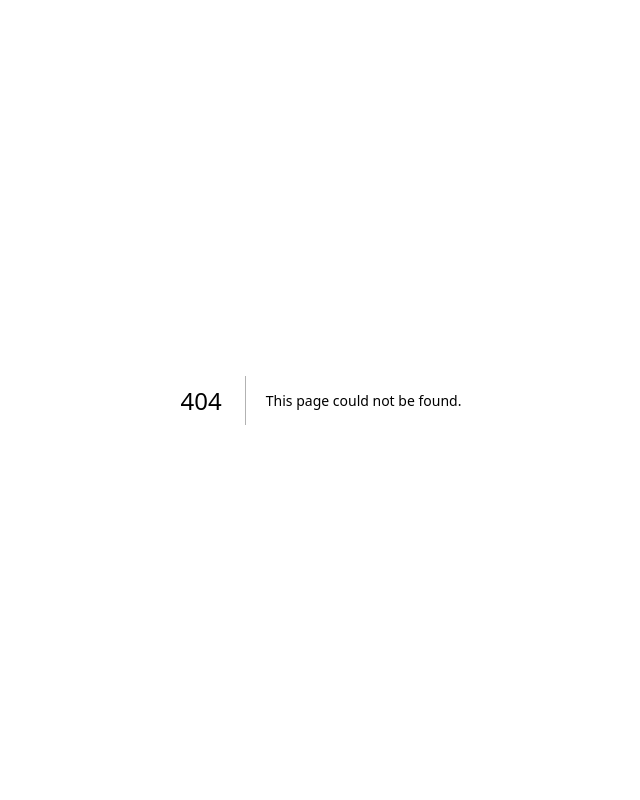
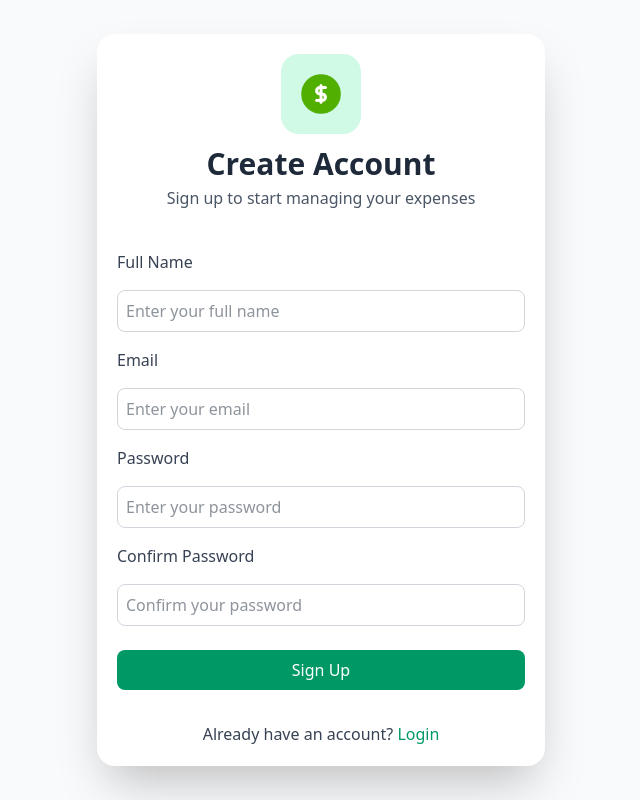
Before and after one commit to zsedrickj/expense_tracker, a Next.js app: page /auth/signup in a window 1280 px wide. Before the commit this address had no page. Shown: the whole page, without its empty margins (319-959 px from the left). Built offline with nearby package versions, Linux system fonts and the light colour scheme.

Commit message:
"Editing the routing in signup and login form"

```diff
--- a/app/auth/login/page.tsx
+++ b/app/auth/login/page.tsx
@@ -166,7 +166,7 @@ const LoginForm = () => {
           <p className="text-center text-sm sm:text-base text-gray-700 dark:text-gray-200 mt-4">
             Don&apos;t have an account?{" "}
             <Link
-              href="/sign-up"
+              href="/auth/signup"
               className="text-emerald-600 dark:text-emerald-400 hover:underline"
             >
               Sign up
--- a/app/auth/sign-up/page.tsx
+++ b/app/auth/signup/page.tsx
@@ -5,7 +5,7 @@ import Link from "next/link";
 import { useRouter } from "next/navigation";
 import Swal from "sweetalert2";
 
-const SignUpForm = () => {
+export const SignUpForm = () => {
   const router = useRouter();
   const [fullname, setFullname] = useState("");
   const [email, setEmail] = useState("");
@@ -72,7 +72,7 @@ const SignUpForm = () => {
         title: "Registration Successful",
         text: `Welcome, ${data.user.fullname}!`,
       }).then(() => {
-        router.push("/main");
+        router.push("/dashboard");
       });
 
       // Reset form
@@ -200,7 +200,7 @@ const SignUpForm = () => {
           <p className="text-center text-sm sm:text-base text-gray-700 dark:text-gray-200 mt-4">
             Already have an account?{" "}
             <Link
-              href="/login"
+              href="/auth/login"
               className="text-emerald-600 dark:text-emerald-400 hover:underline"
             >
               Login
--- a/app/page.tsx
+++ b/app/page.tsx
@@ -1,5 +1,6 @@
 import { register } from "@/instrumention";
 import LoginForm from "./auth/login/page";
+import Link from "next/link";
 
 export default function Home() {
   if (typeof window === "undefined") {
@@ -8,8 +9,13 @@ export default function Home() {
   }
 
   return (
-    <main>
-      <LoginForm />
+    <main className="h-screen w-screen flex items-center justify-center">
+      <Link
+        href="/auth/login"
+        className="text-emerald-600 bg-white rounded-2xl border border-black w-75 h-50  dark:text-emerald-400 hover:underline"
+      >
+        Go to Login
+      </Link>
     </main>
   );
 }
```
